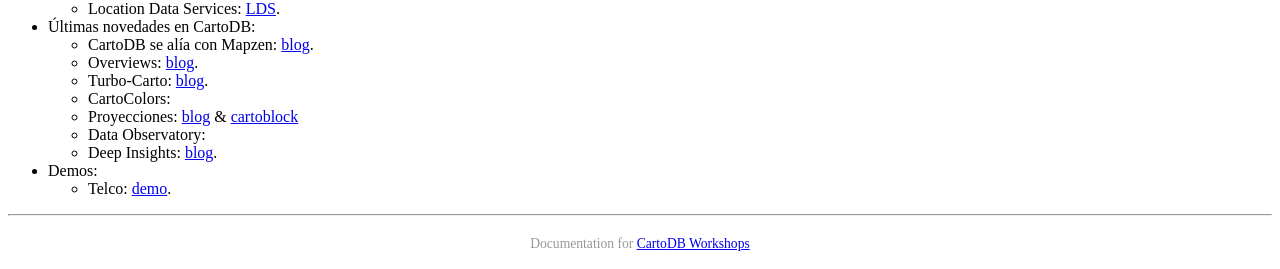
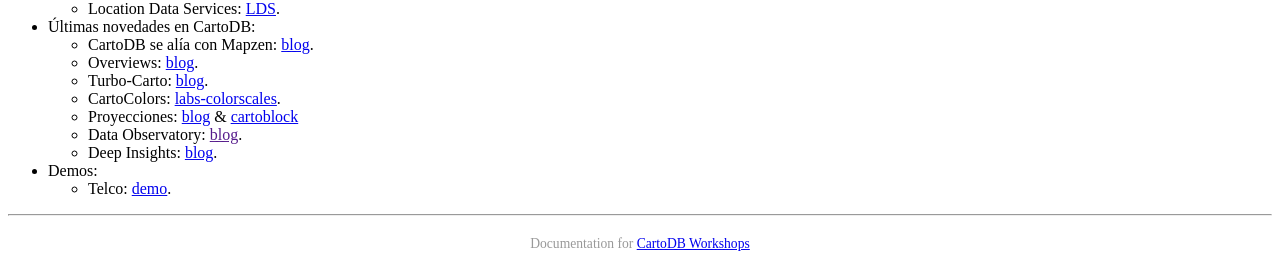
Before and after one commit to CartoDB/training, a Jekyll site: the page built from _posts/2016-05-19-zgz-intro-cdb.md, in a window 1280 px wide. Shown: the part 974-1243 px from the top of the page. Built offline with Jekyll 4.4.1, drawn with Linux system fonts in a browser that asks for light colours; a style sheet for code colours, icons or effects is not loaded.

Commit message:
add missing links

```diff
--- a/_posts/2016-05-19-zgz-intro-cdb.md
+++ b/_posts/2016-05-19-zgz-intro-cdb.md
@@ -30,9 +30,9 @@
 	* CartoDB se alía con Mapzen: [blog](https://mapzen.com/blog/cartodb-partnership/).
 	* Overviews: [blog](http://blog.cartodb.com/data-overviews/).
 	* Turbo-Carto: [blog](http://blog.cartodb.com/turbo-carto/).
-	* CartoColors:
+	* CartoColors: [labs-colorscales](http://cartodb.github.io/labs-colorscales/#).
 	* Proyecciones: [blog](http://blog.cartodb.com/free-your-maps-web-mercator/) & [cartoblock](http://blocks.cartodb.io/#121faa4da3a584dae20d)
-	* Data Observatory:
+	* Data Observatory: [blog]().
 	* Deep Insights: [blog](http://blog.cartodb.com/deep-insights/).
 <br/>
 * Demos:
```
